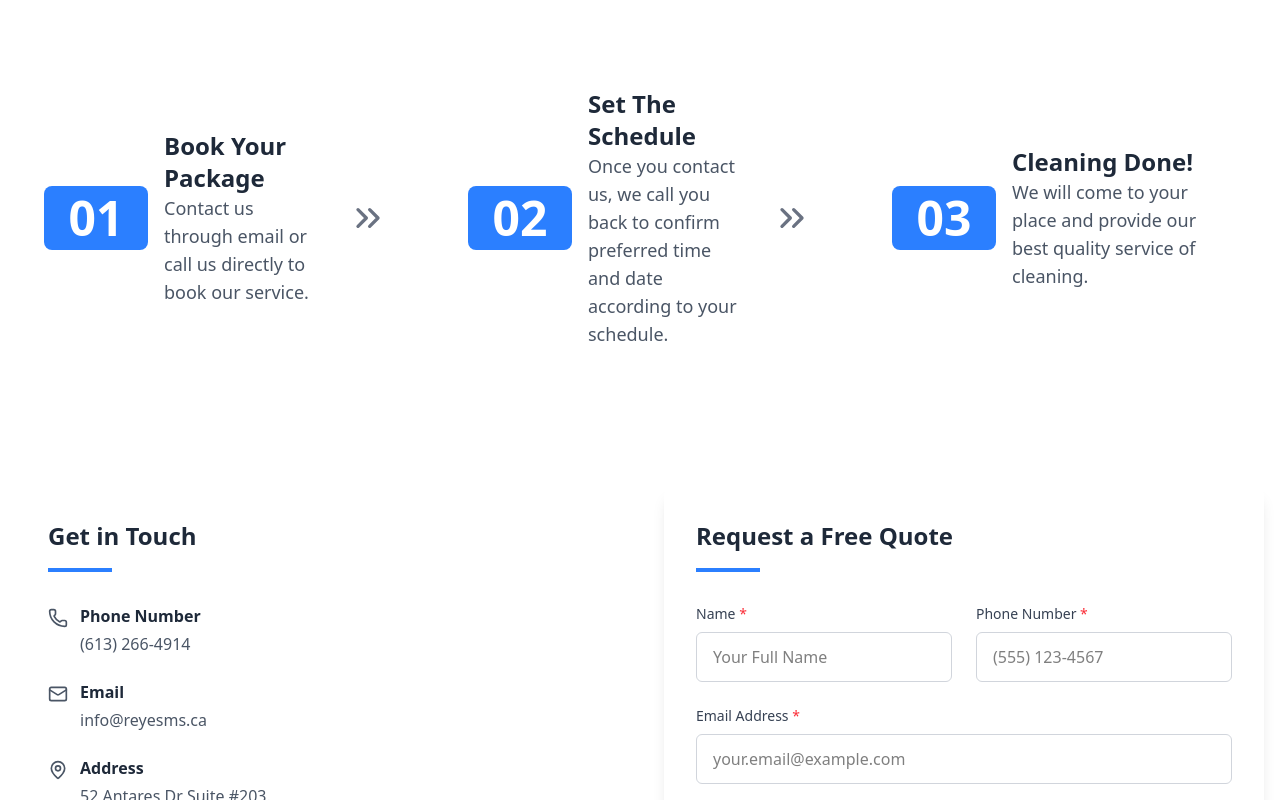
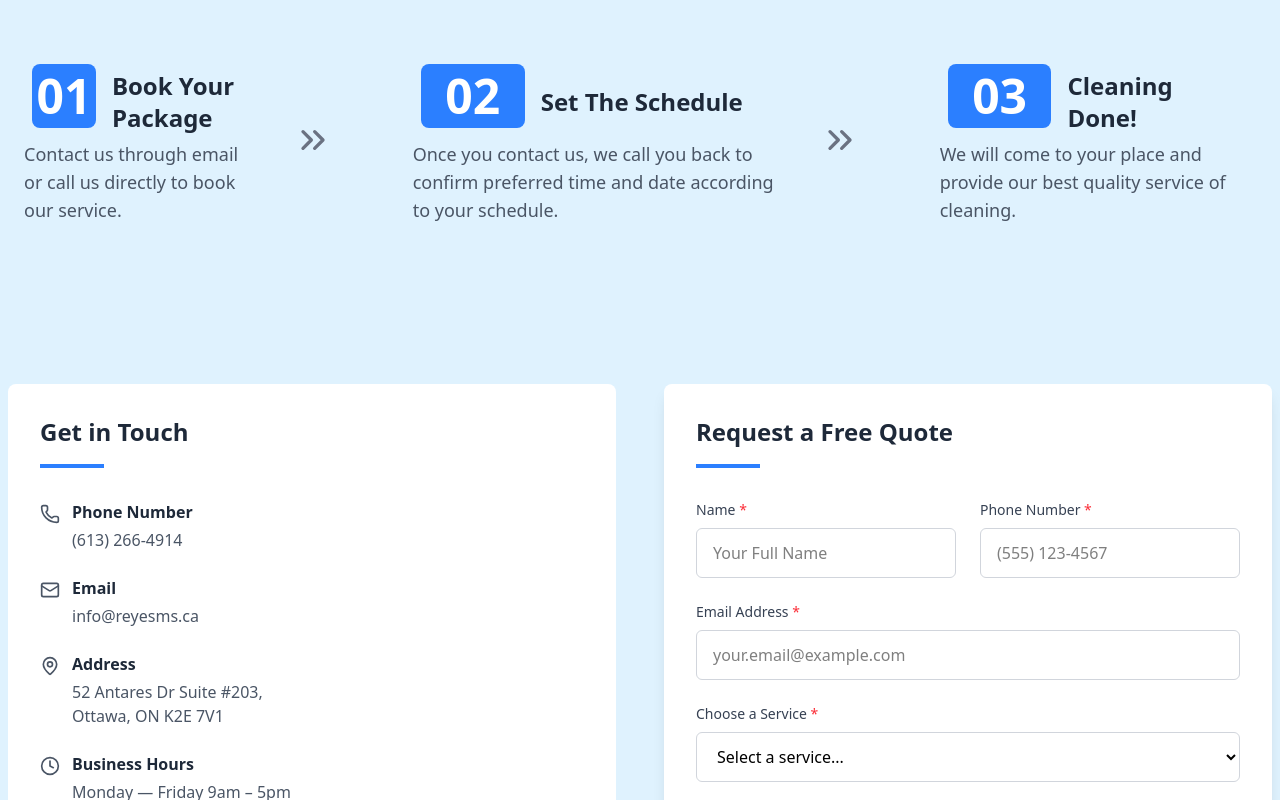
Before and after one commit to ronnymarca81/reyesms-web, a React (Vite) app: page /contact in a window 1280 px wide. Shown: the part 520-1320 px from the top of the page. Built offline with nearby package versions, Linux system fonts and the light colour scheme.

Commit message:
updating quote process

```diff
--- a/src/components/Contact/Process.tsx
+++ b/src/components/Contact/Process.tsx
@@ -1,11 +1,11 @@
 import React from "react";
-import Box from "./box";
+//import Box from "./box";
 import { defaultSteps } from "./types";
-//import Step from "./Step";
+import Step from "./Step";
 
 const Process: React.FC = () => {
   return (
-    <div className="w-full bg-white py-16 px-4">
+    <div className="w-full bg-sky-100 py-16 px-4">
       {/* Header */}
       <div className="text-center mb-16">
         <h2 className="text-4xl font-bold text-gray-800 mb-4">
@@ -13,17 +13,6 @@ const Process: React.FC = () => {
         </h2>
       </div>
       <div className="flex flex-col md:flex-row md:items-center md:justify-center gap-8">
-        {defaultSteps.map((step, index) => (
-          <Box
-            key={index}
-            number={step.number}
-            title={step.title}
-            description={step.description}
-            showArrow={step.showArrow}
-          />
-        ))}
-      </div>
-      {/* <div className="flex flex-col md:flex-row md:items-center md:justify-center gap-8">
         {defaultSteps.map((step, index) => (
           <Step
             key={index}
@@ -33,7 +22,7 @@ const Process: React.FC = () => {
             showArrow={step.showArrow}
           />
         ))}
-      </div> */}
+      </div>
     </div>
   );
 };
--- a/src/components/Contact/Step.tsx
+++ b/src/components/Contact/Step.tsx
@@ -14,29 +14,51 @@ const Step: React.FC<StepProps> = ({
   showArrow = false
 }) => {
   return (
-    <div className="flex items-center gap-6">
-      <div className="flex items-start gap-6 mt-6 mb-6  max-w-2xl">
-        {/* Number */}
-        <div className="flex-shrink-0 w-26 h-16 bg-blue-500 text-white rounded-lg flex items-center justify-center text-5xl font-bold">
-          {number}
+    <>
+      <div className="block md:hidden p-2">
+        <div className="flex flex-col  justify-center">
+          <div className="bg-sky-200 rounded-2xl grid grid-cols-3 gap-2">
+            <div className="my-2 mx-2 bg-blue-500 text-white rounded-lg flex items-center justify-center text-5xl font-bold">
+              {number}
+            </div>
+            <div className="bg-white my-2 mx-2  rounded-lg flex place-items-center col-start-2 col-end-4 text-2xl font-bold text-gray-800">
+              {title}
+            </div>
+            <div className="bg-white mx-2 mt-2 mb-4  rounded-lg col-start-1 col-end-4 ">
+              {description}
+            </div>
+          </div>
+          {/* Arrow */}
+          {showArrow && (
+            <div className="mt-6 flex justify-center items-center">
+              <ChevronsDown className="w-10 h-10 text-blue-700" />
+            </div>
+          )}
         </div>
-        {/* Title + Description */}
-        <div>
-          <h3 className="text-2xl font-bold text-gray-800">{title}</h3>
-          <p className="text-gray-600 text-lg">{description}</p>
+      </div>
+      <div className="hidden md:block p-2 ">
+        <div className="grid grid-flow-col grid-rows-3">
+          <div className="col-start-1 col-span-3 flex  rounded-t-2xl">
+            {/* Number */}
+            <div className="my-2 mx-2 w-26 h-16 bg-blue-500 text-white rounded-lg flex items-center justify-center text-5xl font-bold">
+              {number}
+            </div>
+            {/* Content */}
+            <div className="mt-2 mx-2 flex items-center flex-grow ">
+              <h3 className="text-2xl font-bold text-gray-800">{title}</h3>
+            </div>
+          </div>
+          <div className="col-start-1 col-span-3  rounded-b-2xl">
+            <p className=" text-gray-600 text-lg">{description}</p>
+          </div>
+          {showArrow && (
+            <div className="mx-8 row-span-2 flex items-center justify-center">
+              <ChevronsRight className="w-10 h-10 text-gray-500 flex-shrink-0 " />
+            </div>
+          )}
         </div>
-        {/* Arrow */}
-        {showArrow && (
-          <>
-            {/* Desktop: ChevronRight */}
-            <ChevronsRight className="hidden md:block w-10 h-10 text-gray-500 flex-shrink-0" />
-
-            {/* Mobile: ChevronDown */}
-            <ChevronsDown className="block md:hidden w-10 h-10 text-gray-500 flex-shrink-0" />
-          </>
-        )}
       </div>
-    </div>
+    </>
   );
 };
 export default Step;
--- a/src/components/Contact/box.tsx
+++ b/src/components/Contact/box.tsx
@@ -14,35 +14,51 @@ const Box: React.FC<StepProps> = ({
   showArrow = false,
 }) => {
   return (
-    <div className="group max-w-2xl flex flex-col md:flex-row items-center rounded-2xl p-6 min-w-[280px] flex-1 relative bg-white">
-      {/* Number */}
-      <div className="flex-shrink-0 w-26 h-16 bg-blue-500 text-white rounded-lg flex items-center justify-center text-5xl font-bold">
+    <>
+      <div className="block md:hidden p-2">
+        <div className="flex flex-col  justify-center">
+          <div className="bg-sky-200 rounded-2xl grid grid-cols-3 gap-2">
+            <div className="my-2 mx-2 bg-blue-500 text-white rounded-lg flex items-center justify-center text-5xl font-bold">
               {number}
             </div>
-
-      {/* Content */}
-      <div className="flex-1 bg-white/90 rounded-xl p-4 text-center md:text-left">
-        <h3 className="text-2xl font-bold text-gray-800">{title}</h3>
-        <p className="text-gray-600 text-lg">{description}</p>
+            <div className="bg-white my-2 mx-2  rounded-lg flex place-items-center col-start-2 col-end-4 text-2xl font-bold text-gray-800">
+              {title}
             </div>
-
-      {/* Arrow */}
-      <div
-        className="flex-shrink-0 text-gray-400 transition-transform duration-300
-                   group-hover:text-blue-400 group-hover:translate-x-1 mt-2 md:mt-0 md:ml-4"
-      >
+            <div className="bg-white mx-2 mt-2 mb-4  rounded-lg col-start-1 col-end-4 ">
+              {description}
+            </div>
+          </div>
           {/* Arrow */}
           {showArrow && (
-          <>
-            {/* Desktop: ChevronRight */}
-            <ChevronsRight className="hidden md:block w-10 h-10 text-gray-500 flex-shrink-0" />
-
-            {/* Mobile: ChevronDown */}
-            <ChevronsDown className="block md:hidden w-10 h-10 text-gray-500 flex-shrink-0" />
-          </>
+            <div className="mt-6 flex justify-center items-center">
+              <ChevronsDown className="w-10 h-10 text-blue-700" />
+            </div>
           )}
         </div>
       </div>
+      <div className="hidden md:block p-2 ">
+        <div className="grid grid-flow-col grid-rows-3">
+          <div className="col-start-1 col-span-3 flex  rounded-t-2xl">
+            {/* Number */}
+            <div className="my-2 mx-2 w-26 h-16 bg-blue-500 text-white rounded-lg flex items-center justify-center text-5xl font-bold">
+              {number}
+            </div>
+            {/* Content */}
+            <div className="mt-2 mx-2 flex items-center flex-grow ">
+              <h3 className="text-2xl font-bold text-gray-800">{title}</h3>
+            </div>
+          </div>
+          <div className="col-start-1 col-span-3  rounded-b-2xl">
+            <p className=" text-gray-600 text-lg">{description}</p>
+          </div>
+          {showArrow && (
+            <div className="mx-8 row-span-2 flex items-center justify-center">
+              <ChevronsRight className="w-10 h-10 text-gray-500 flex-shrink-0 " />
+            </div>
+          )}
+        </div>
+      </div>
+    </>
   );
 };
 export default Box;
--- a/src/components/Contact/types.ts
+++ b/src/components/Contact/types.ts
@@ -17,6 +17,7 @@ export const defaultSteps: Steps[] = [
     title: "Book Your Package",
     description:
       "Contact us through email or call us directly to book our service.",
+
     showArrow: true
   },
   {
--- a/src/components/pages/Contact.tsx
+++ b/src/components/pages/Contact.tsx
@@ -22,20 +22,20 @@ export const Contact = () => {
           </h1>
         </div>
       </div>
-
-      <div className="container mx-auto px-1 py-8">
+      {/* steps process Content Section */}
+      <div className="container mx-auto mt-8">
         <Process />
       </div>
 
-      {/* Main Content Section */}
-      <div className="container mx-auto px-4 py-1 mb-8">
+      {/* contact and request a quote Section */}
+      <div className="bg-sky-100 container mx-auto px-2 py-1 mb-8">
         <div className="flex flex-col md:flex-row gap-8 md:gap-12 max-w-7xl mx-auto items-start">
           {/* Simple Steps Component - Equal width on desktop */}
-          <div className="w-full md:w-1/2 md:sticky md:top-8">
+          <div className="w-full md:w-1/2 md:sticky md:top-8 mb-8">
             <Info />
           </div>
           {/* Get Estimate Form Component - Equal width on desktop */}
-          <div className="w-full md:w-1/2 md:sticky md:top-8">
+          <div className="w-full md:w-1/2 md:sticky md:top-8 mb-8">
             <Quote />
           </div>
         </div>
```
Lines whose indentation alone changed are shown as unchanged.
